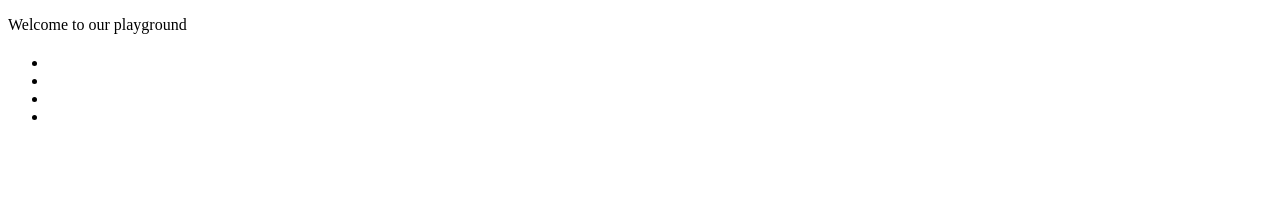
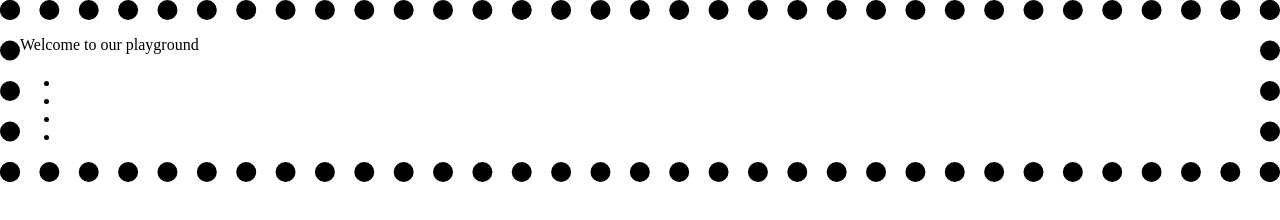
Before and after one commit to elisacinquemani/help-with-git, a plain HTML site: page index.html in a window 1280 px wide. Drawn offline with Linux system fonts and the light colour scheme.

Commit message:
added style

```diff
--- /dev/null
+++ b/css/style.css
@@ -0,0 +1,6 @@
+body {
+    margin: 0; /*property & value*/
+    border-color: #000000;
+    border-width: 20px;
+    border-style: dotted;
+}
--- a/index.html
+++ b/index.html
@@ -5,6 +5,8 @@
     <meta name="viewport" content="width=device-width, initial-scale=1.0">
     <meta http-equiv="X-UA-Compatible" content="ie=edge">
     <title>GitHub Playground</title>
+
+    <link rel="stylesheet" href="css/style.css">
 </head>
 <body>
     <p>Welcome to our playground</p>
```
